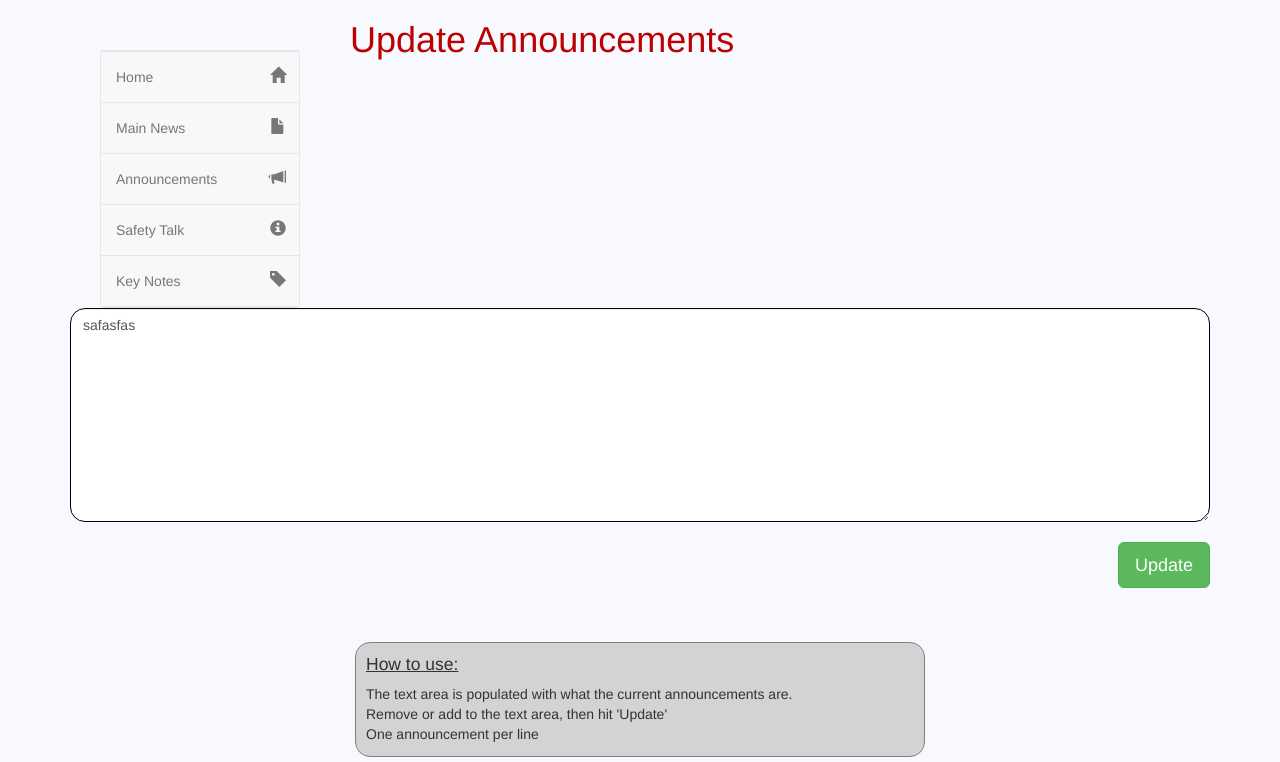
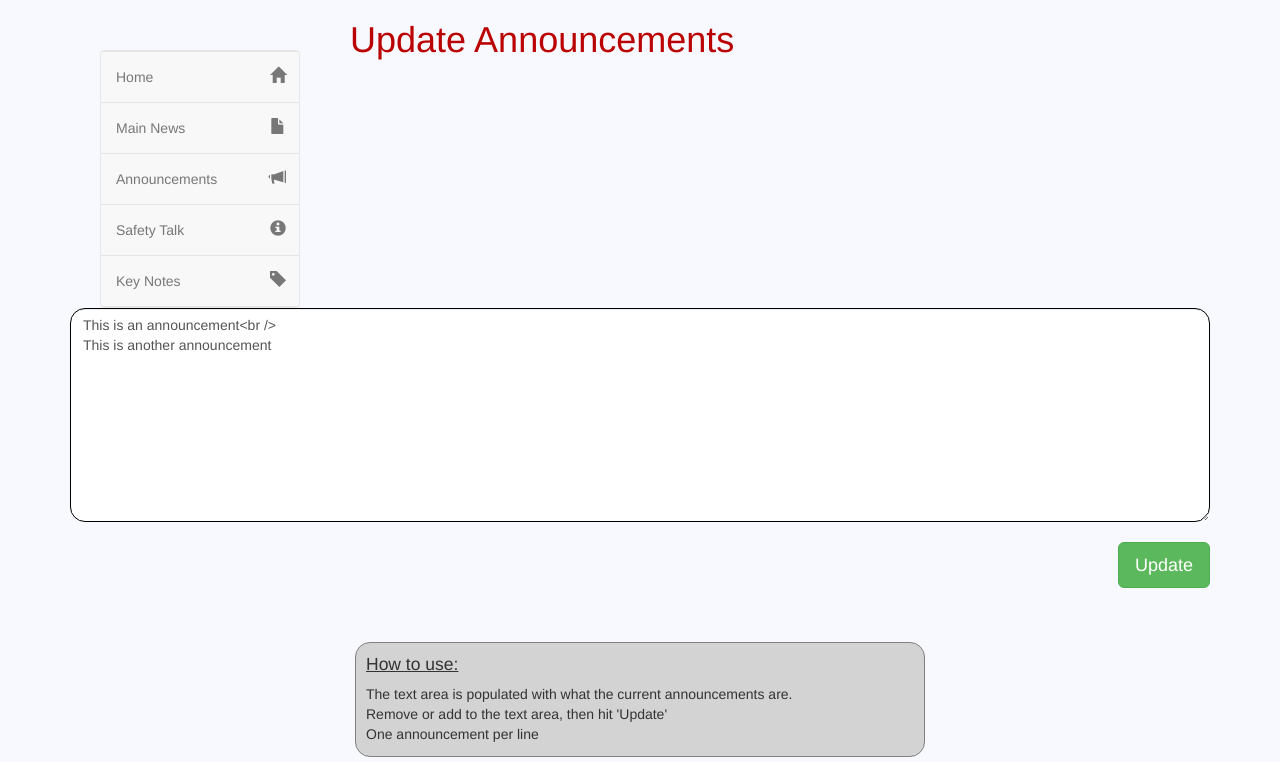
Before and after one commit to rdaoud1/websiteDev-1, a PHP site: page /ann.php in a window 1280 px wide. Shown: the top 762 px of the page. Run offline with PHP 8.4, Linux system fonts and the light colour scheme; some libraries are stand-ins or nearby versions.

Commit message:
Text editor has been added to Announcements and Keynotes on updater

```diff
--- a/ann.php
+++ b/ann.php
@@ -39,6 +39,7 @@ if($_GET)
 		<link type="text/css" rel="stylesheet" href="css/sidemenu.css">
 		<script type="text/javascript"src="https://ajax.googleapis.com/ajax/libs/jquery/1.12.2/jquery.min.js"></script>
 		<script type="text/javascript" src="http://maxcdn.bootstrapcdn.com/bootstrap/3.3.6/js/bootstrap.min.js"></script>
+		<script src="ckeditor/ckeditor.js"></script>
 		<style>
 			#announcements
 			{
@@ -83,6 +84,12 @@ if($_GET)
 						}
 						fclose($fh);
 					?></textarea>
+
+					<script>
+						// Replace the <textarea id="editor1"> with a CKEditor
+						// instance, using default configuration.
+						CKEDITOR.replace( 'announcements' );
+					</script>
 					<br/>
 					<button type="submit" class="btn btn-success btn-lg pull-right" value="Update"> Update </button>
 				</div>
--- a/announcements/announcements.txt
+++ b/announcements/announcements.txt
@@ -1 +1,2 @@
-safasfas
+This is an announcement<br />
+This is another announcement
```
